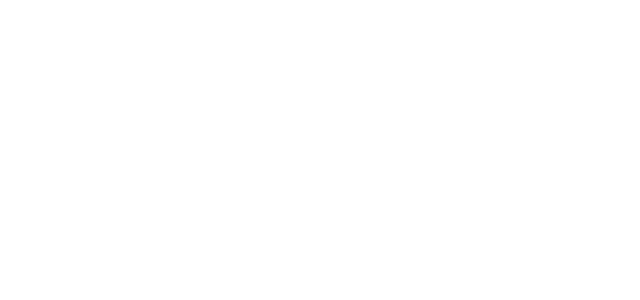
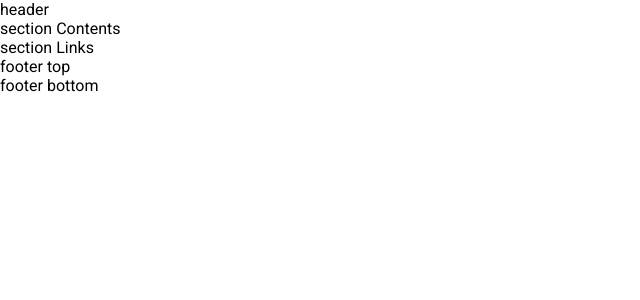
Before and after one commit to Giuseppe-Lo-Re/vue-dc-comics, a Vue app: page / in a window 1280 px wide. Shown: the top 300 px of the page, without its empty margins (0-640 px from the left). Built offline with nearby package versions, Linux system fonts and the light colour scheme.

Commit message:
Vue Cli Layout

```diff
--- a/src/App.vue
+++ b/src/App.vue
@@ -1,17 +1,45 @@
 <template>
   <div id="app">
+
+    <!-- Header -->
+    <PageHeader />
+
+
+    <main>
+      <SectionContents />
+      <SectionLinks />
+    </main>
+
+    <footer>
+      <FooterTop />
+      <FooterBottom />
+    </footer>
+
 
   </div>
 </template>
 
 
 <script>
+import PageHeader from "./components/PageHeader.vue";
+import SectionContents from "./components/SectionContents.vue";
+import SectionLinks from "./components/SectionLinks.vue";
+import FooterTop from "./components/FooterTop.vue";
+import FooterBottom from "./components/FooterBottom.vue";
+
 export default {
-
+  name: "App",
+  components: {
+    PageHeader,
+    SectionContents,
+    SectionLinks,
+    FooterTop,
+    FooterBottom
+  }
 }
 </script>
 
 
 <style lang="scss">
-
+@import "./style/common"
 </style>
--- /dev/null
+++ b/src/components/FooterBottom.vue
@@ -0,0 +1,16 @@
+<template>
+    <div>
+        footer bottom
+    </div>
+</template>
+
+<script>
+
+export default {
+    name: "FooterBottom",
+}
+</script>v
+
+<style lang="scss" scoped>
+
+</style>
--- /dev/null
+++ b/src/components/FooterTop.vue
@@ -0,0 +1,16 @@
+<template>
+    <div>
+        footer top
+    </div>
+</template>
+
+<script>
+
+export default {
+    name: "FooterTop",
+}
+</script>v
+
+<style lang="scss" scoped>
+
+</style>
--- /dev/null
+++ b/src/components/PageHeader.vue
@@ -0,0 +1,17 @@
+<template>
+
+<header>
+    header
+</header>
+</template>
+
+<script>
+
+export default {
+    name: "PageHeader",
+}
+</script>
+
+<style lang="scss" scoped>
+
+</style>
--- /dev/null
+++ b/src/components/SectionContents.vue
@@ -0,0 +1,15 @@
+<template>
+    <section>
+        section Contents
+    </section>
+</template>
+
+<script>
+export default {
+    name: "SectionContents",
+}
+</script>
+
+<style lang="scss" scoped>
+
+</style>
--- /dev/null
+++ b/src/components/SectionLinks.vue
@@ -0,0 +1,15 @@
+<template>
+    <section>
+        section Links
+    </section>
+</template>
+
+<script>
+export default {
+    name: "SectionLinks",
+}
+</script>
+
+<style lang="scss" scoped>
+
+</style>
```
